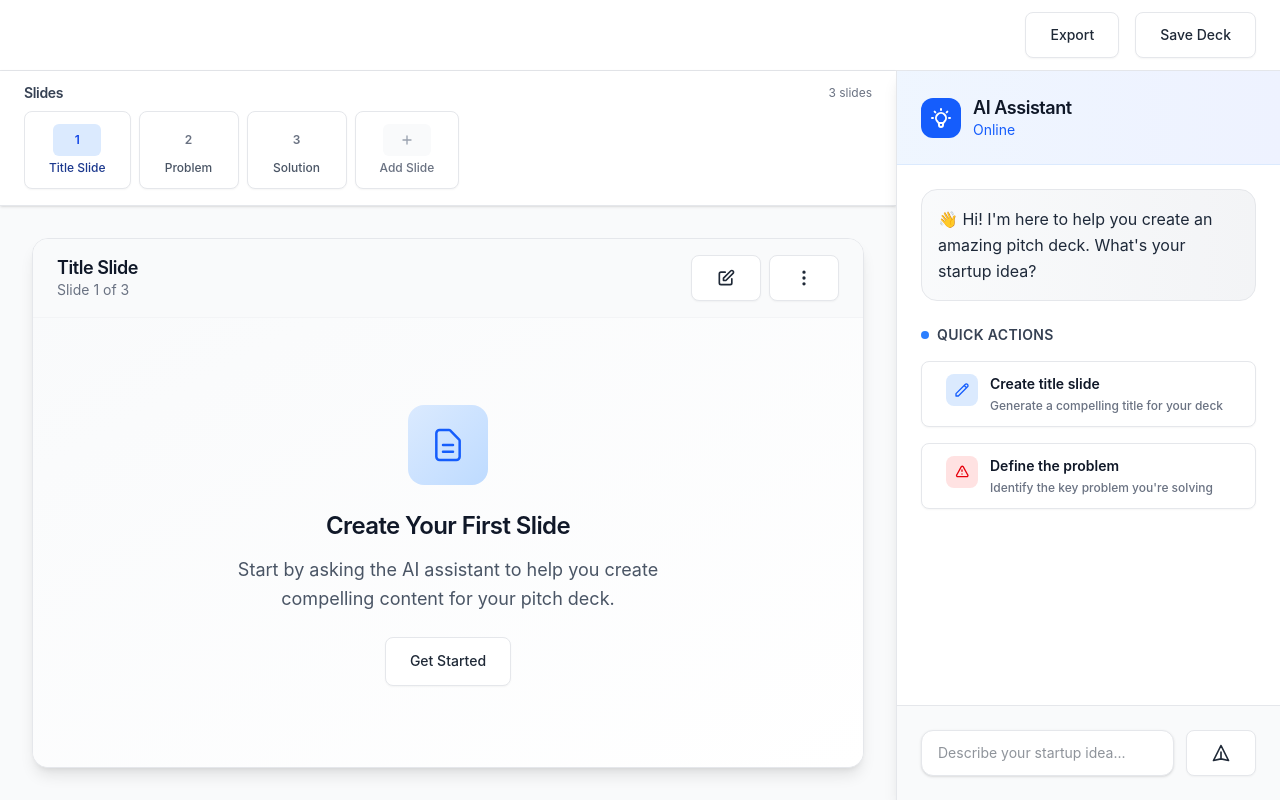
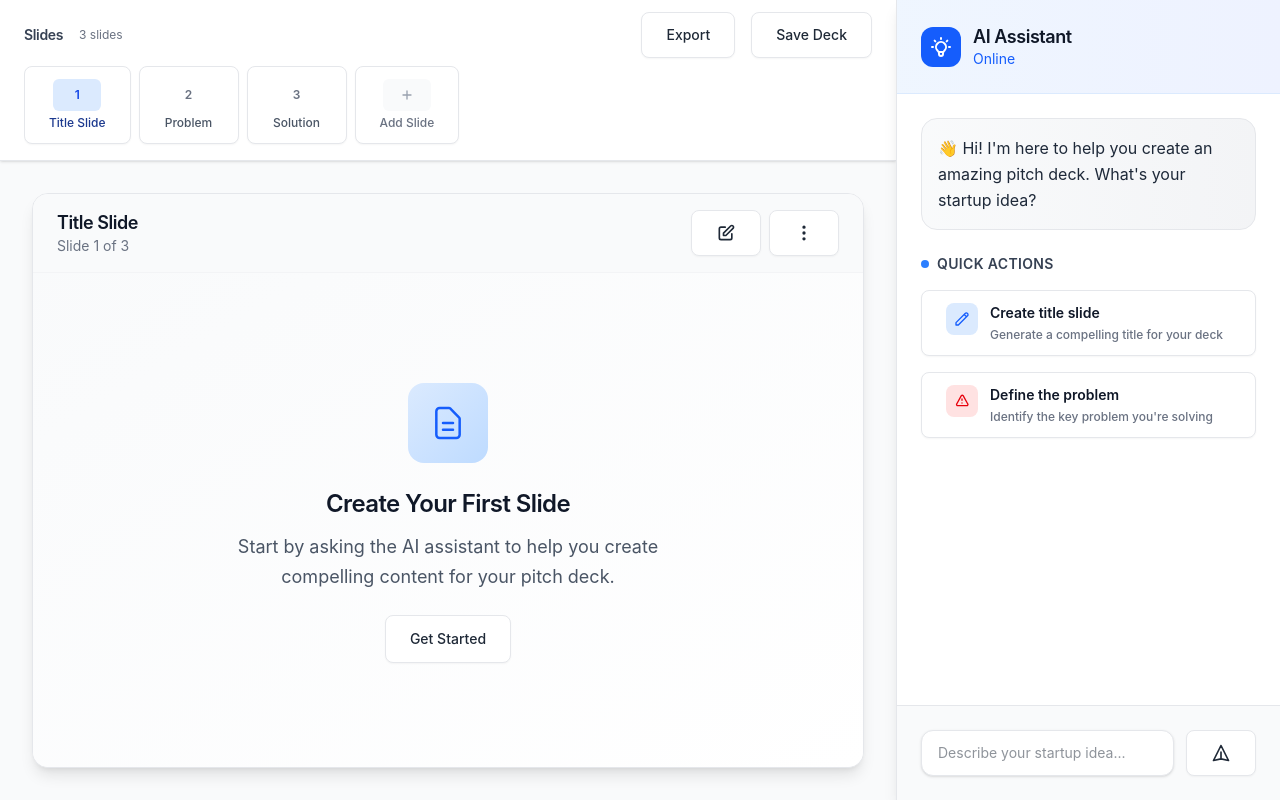
Before and after one commit to RahimMirani/PitchForge, a React (Vite) app in the folder frontend/: page /create in a window 1280 px wide. Built offline with nearby package versions, Linux system fonts and the light colour scheme.

Commit message:
Remove the header

```diff
--- a/frontend/src/components/deck/SlideNavigation.tsx
+++ b/frontend/src/components/deck/SlideNavigation.tsx
@@ -13,8 +13,19 @@ export function SlideNavigation({ slides = [] }: SlideNavigationProps) {
   return (
     <div className="px-6 py-3">
       <div className="flex items-center justify-between mb-2">
-        <h2 className="text-sm font-medium text-gray-700">Slides</h2>
-        <span className="text-xs text-gray-500">{mockSlides.length} slides</span>
+        <div className="flex items-center space-x-4">
+          <h2 className="text-sm font-medium text-gray-700">Slides</h2>
+          <span className="text-xs text-gray-500">{mockSlides.length} slides</span>
+        </div>
+
+        <div className="flex items-center space-x-4">
+          <button className="text-sm text-gray-600 hover:text-gray-900 transition-colors">
+            Export
+          </button>
+          <button className="bg-blue-600 text-white px-4 py-2 rounded-lg text-sm font-medium hover:bg-blue-700 transition-colors">
+            Save Deck
+          </button>
+        </div>
       </div>
 
       <div className="flex items-center space-x-2 overflow-x-auto pb-1">
--- a/frontend/src/components/layout/Layout.tsx
+++ b/frontend/src/components/layout/Layout.tsx
@@ -1,5 +1,4 @@
 import { type ReactNode } from 'react'
-import { Header } from './Header'
 
 interface LayoutProps {
   children: ReactNode;
@@ -9,7 +8,6 @@ interface LayoutProps {
 export function Layout({ children, title }: LayoutProps) {
   return (
     <div className="h-screen bg-gray-50 flex flex-col overflow-hidden">
-      <Header title={title} />
       <main className="flex-1 min-h-0">
         {children}
       </main>
```
